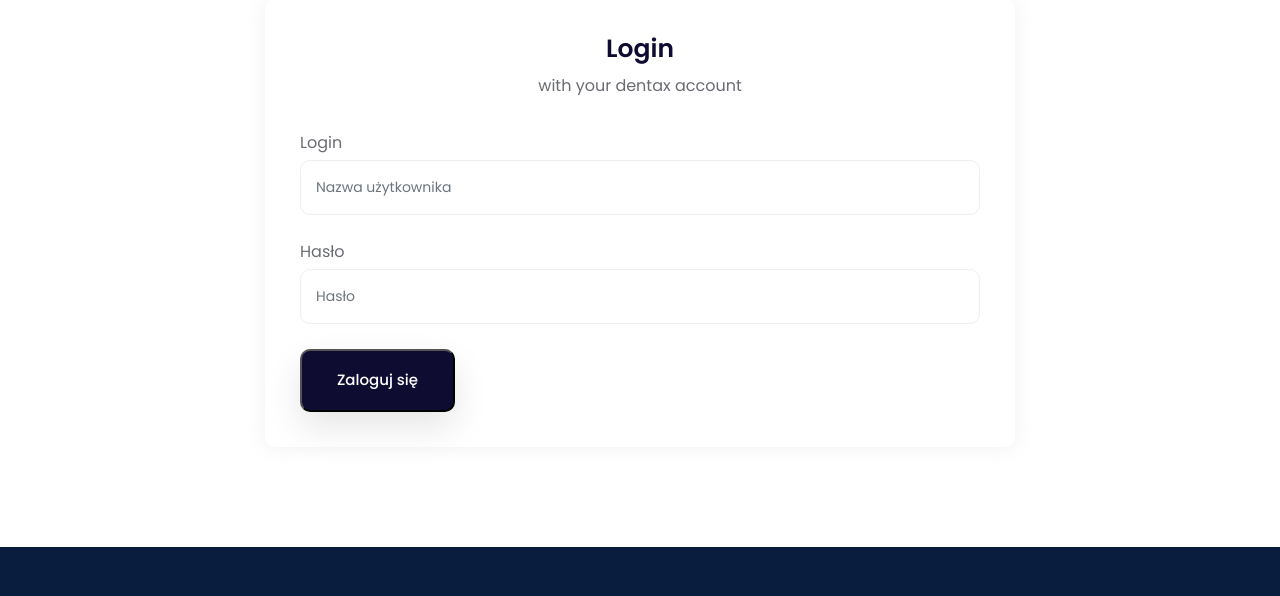
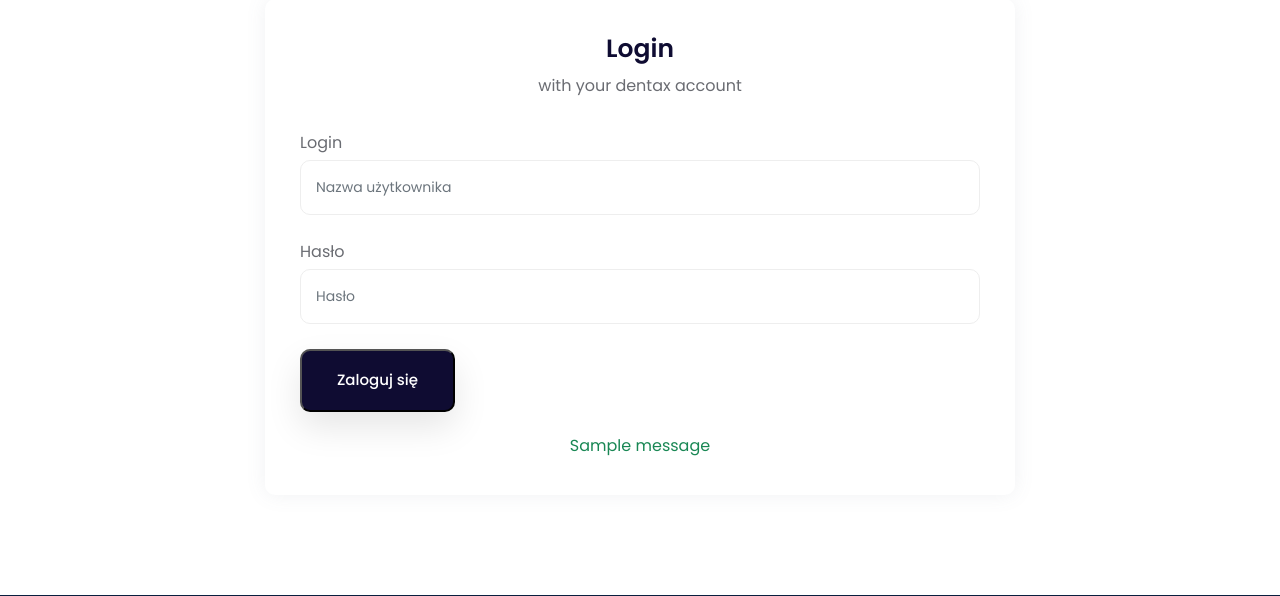
Before and after one commit to duodent/duodentbielany, a Flask app: page /admin in a window 1280 px wide. Shown: the part 667-1263 px from the top of the page. Run offline with Flask 3, Linux system fonts and the light colour scheme; one stand-in notice (Sample message) is shown; some libraries are stand-ins or nearby versions.

Commit message:
Working now

```diff
--- a/templates/gateway.html
+++ b/templates/gateway.html
@@ -49,7 +49,15 @@
                 <!-- <button type="submit">Login Now</button> -->
             </form>
 
-            <!-- <p class="login-footer">Don't have an account ? <a href="register.html">Register.</a></p> -->
+            <div class="login-footer">
+                {% with messages = get_flashed_messages(with_categories=true) %}
+                    {% if messages %}
+                        {% for category, message in messages %}
+                            <p class="text-{{ category }}">{{ message }}</p>
+                        {% endfor %}
+                    {% endif %}
+                {% endwith %}
+            </div>
         </div>
     </div>
 </section>
```
